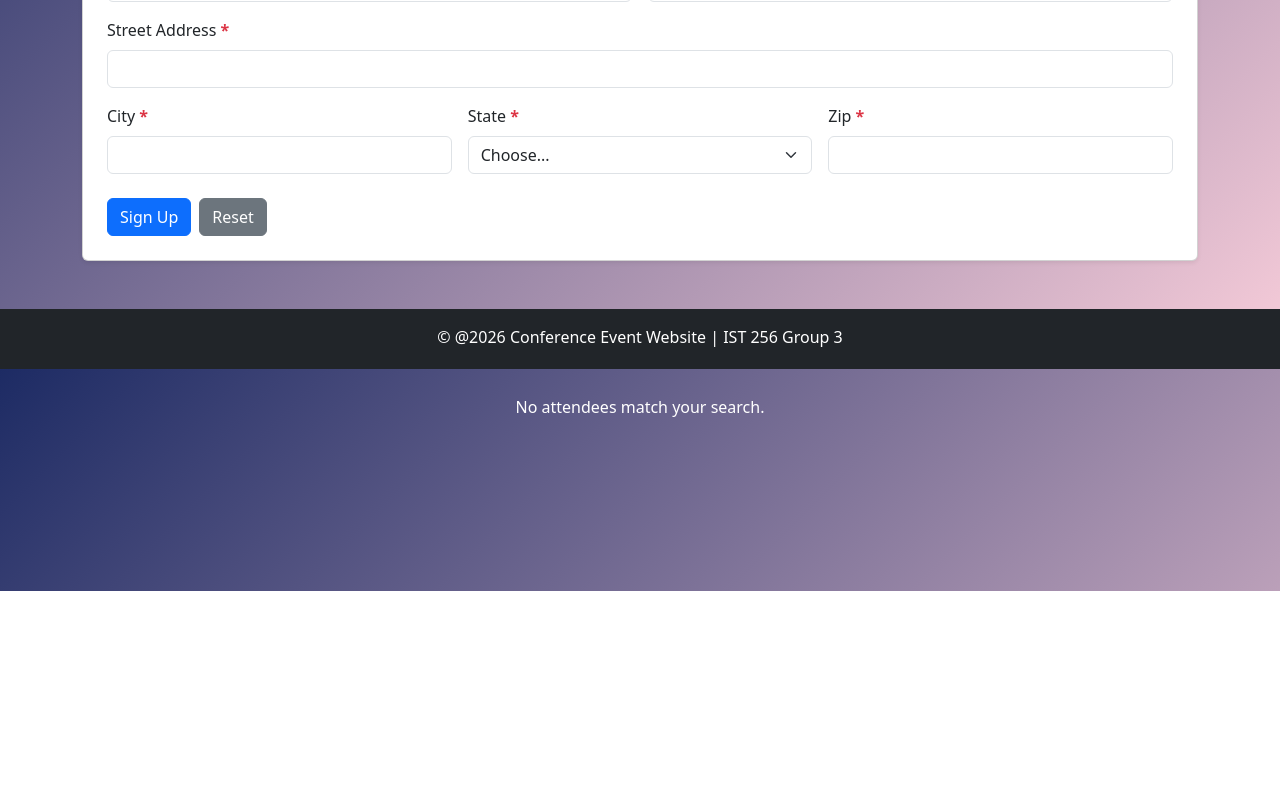
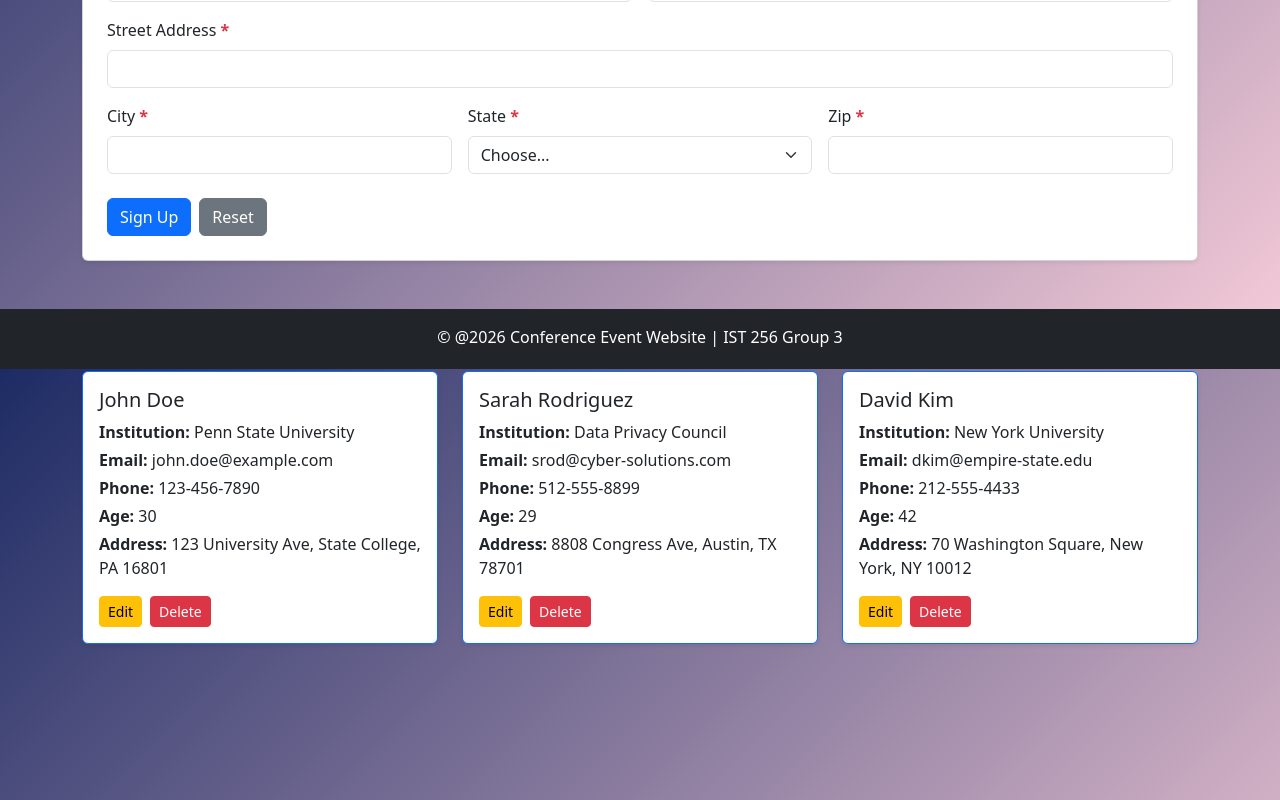
Before and after one commit to jnmk34257-pixel/storefront-demo, a React (Vite) app in the folder IST256 Conference Website/: page /signup in a window 1280 px wide. Shown: the part 431-1231 px from the top of the page. Before the commit the page ends 1022 px from the top, so only its background shows below. Built offline with nearby package versions, Linux system fonts and the light colour scheme.

Commit message:
add default users to signup page

```diff
--- /dev/null
+++ b/IST256 Conference Website/src/data/users.json
@@ -0,0 +1,48 @@
+[
+  {
+    "firstName": "John",
+    "lastName": "Doe",
+    "email": "john.doe@example.com",
+    "phone": "123-456-7890",
+    "age": "30",
+    "institution": "Penn State University",
+    "address": {
+      "street": "123 University Ave",
+      "city": "State College",
+      "state": "PA",
+      "zip": "16801"
+    },
+    "creationDate": "2024-02-15T09:30:00.000Z"
+  },
+  {
+    "firstName": "Sarah",
+    "lastName": "Rodriguez",
+    "email": "srod@cyber-solutions.com",
+    "phone": "512-555-8899",
+    "age": "29",
+    "institution": "Data Privacy Council",
+    "address": {
+      "street": "8808 Congress Ave",
+      "city": "Austin",
+      "state": "TX",
+      "zip": "78701"
+    },
+    "creationDate": "2024-03-10T14:20:00.000Z"
+  },
+  {
+    "firstName": "David",
+    "lastName": "Kim",
+    "email": "dkim@empire-state.edu",
+    "phone": "212-555-4433",
+    "age": "42",
+    "institution": "New York University",
+    "address": {
+      "street": "70 Washington Square",
+      "city": "New York",
+      "state": "NY",
+      "zip": "10012"
+    },
+    "creationDate": "2024-03-22T11:45:00.000Z"
+  }
+
+]
--- a/IST256 Conference Website/src/pages/SignUp.jsx
+++ b/IST256 Conference Website/src/pages/SignUp.jsx
@@ -1,5 +1,6 @@
 import React, { useState, useEffect } from 'react';
 import { getSavedUsers, saveUsersToLocalStorage } from '../utils/storage';
+import defaultUsers from '../data/users.json';
 
 const initialFormState = {
     firstName: '', lastName: '', email: '', phone: '',
@@ -19,7 +20,13 @@ const SignUp = () => {
 
     // Load initial users
     useEffect(() => {
-        setUsers(getSavedUsers());
+        const savedUsers = getSavedUsers();
+        if (!savedUsers || savedUsers.length === 0) {
+            setUsers(defaultUsers);
+            saveUsersToLocalStorage(defaultUsers);
+        } else {
+            setUsers(savedUsers);
+        }
     }, []);
 
     // --- VALIDATION LOGIC (From your validation.js) ---
```
